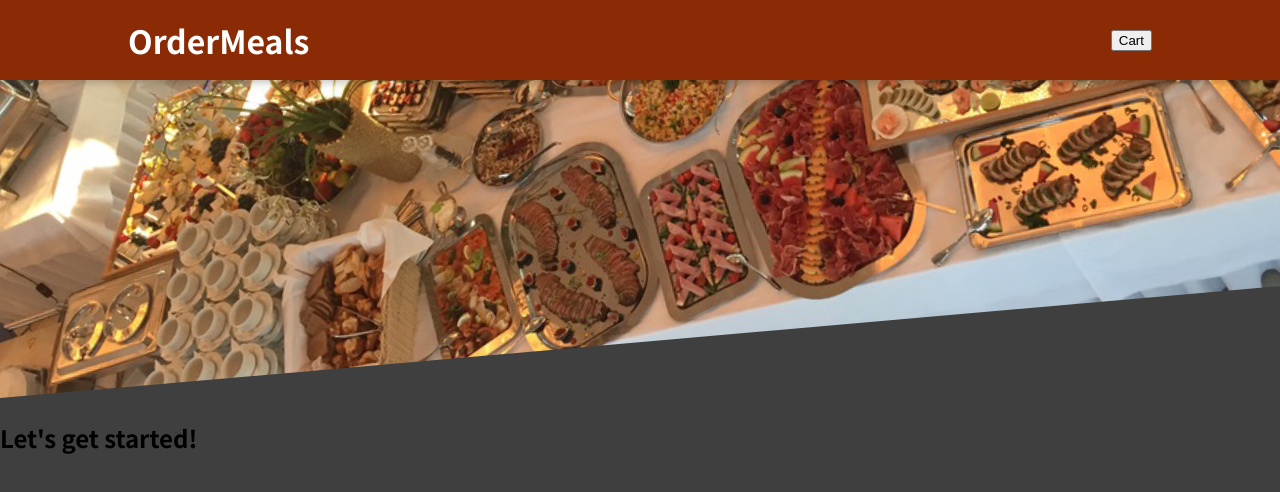
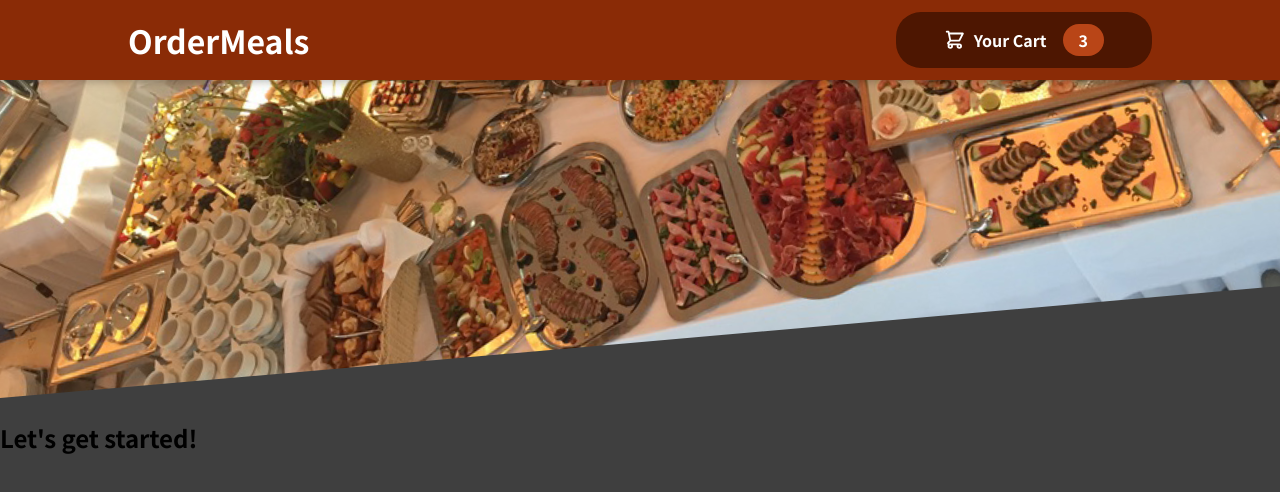
Before and after one commit to DavitGujejiani/food-ordering-website-reactjs, a React (Create React App) app: page / in a window 1280 px wide. Shown: the top 492 px of the page. Built offline with nearby package versions, Linux system fonts and the light colour scheme.

Commit message:
133. Added CartButton component

```diff
--- /dev/null
+++ b/src/components/Cart/CartIcon.js
@@ -0,0 +1,20 @@
+function CartIcon() {
+    return (
+        <svg
+            xmlns="http://www.w3.org/2000/svg"
+            className="h-6 w-6"
+            fill="none"
+            viewBox="0 0 24 24"
+            stroke="currentColor"
+        >
+            <path
+                strokeLinecap="round"
+                strokeLinejoin="round"
+                strokeWidth={2}
+                d="M3 3h2l.4 2M7 13h10l4-8H5.4M7 13L5.4 5M7 13l-2.293 2.293c-.63.63-.184 1.707.707 1.707H17m0 0a2 2 0 100 4 2 2 0 000-4zm-8 2a2 2 0 11-4 0 2 2 0 014 0z"
+            />
+        </svg>
+    );
+}
+
+export default CartIcon;
--- /dev/null
+++ b/src/components/Layout/CartButton.js
@@ -0,0 +1,16 @@
+import classes from "./CartButton.module.css";
+import CartIcon from "../Cart/CartIcon";
+
+function CartButton() {
+    return (
+        <button className={classes.button}>
+            <span className={classes.icon}>
+                <CartIcon />
+            </span>
+            <span>Your Cart</span>
+            <span className={classes.badge}>3</span>
+        </button>
+    );
+}
+
+export default CartButton;
--- /dev/null
+++ b/src/components/Layout/CartButton.module.css
@@ -0,0 +1,59 @@
+.button {
+    cursor: pointer;
+    font: inherit;
+    border: none;
+    background-color: #4d1601;
+    color: white;
+    padding: 0.75rem 3rem;
+    display: flex;
+    justify-content: space-around;
+    align-items: center;
+    border-radius: 25px;
+    font-weight: bold;
+}
+
+.button:hover,
+.button:active {
+    background-color: #2c0d00;
+}
+
+.icon {
+    width: 1.35rem;
+    height: 1.35rem;
+    margin-right: 0.5rem;
+}
+
+.badge {
+    background-color: #b94517;
+    padding: 0.25rem 1rem;
+    border-radius: 25px;
+    margin-left: 1rem;
+    font-weight: bold;
+}
+
+.button:hover .badge,
+.button:active .badge {
+    background-color: #92320c;
+}
+
+.bump {
+    animation: bump 300ms ease-out;
+}
+
+@keyframes bump {
+    0% {
+        transform: scale(1);
+    }
+    10% {
+        transform: scale(0.9);
+    }
+    30% {
+        transform: scale(1.1);
+    }
+    50% {
+        transform: scale(1.15);
+    }
+    100% {
+        transform: scale(1);
+    }
+}
--- a/src/components/Layout/Header.js
+++ b/src/components/Layout/Header.js
@@ -1,13 +1,14 @@
 import { Fragment } from "react";
 import mealsImage from "../../assets/meals.jpg";
 import classes from "./Header.module.css";
+import CartButton from "./CartButton";
 
 function Header() {
     return (
         <Fragment>
             <header className={classes.header}>
                 <h1>OrderMeals</h1>
-                <button>Cart</button>
+                <CartButton />
             </header>
             <div className={classes["main-image"]}>
                 <img src={mealsImage} alt={"A table full of delicious food!"} />
```
Also changed, not shown: 1 other file (tests, documents, lock files or other folders).
